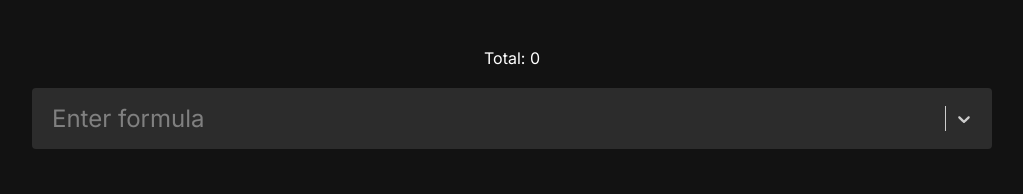
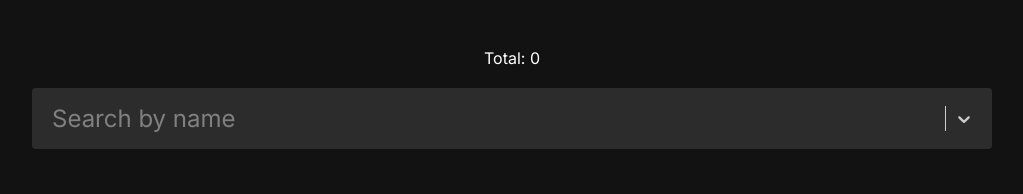
Before and after one commit to wecreus/lucid-task, a Next.js app: page / in a window 1280 px wide. Shown: the top 194 px of the page, without its empty margins (128-1151 px from the left). Built offline with nearby package versions, Linux system fonts and the light colour scheme.

Commit message:
chore: placeholder change

```diff
--- a/ui/MultiSearchField/MultiSearchField.tsx
+++ b/ui/MultiSearchField/MultiSearchField.tsx
@@ -5,7 +5,6 @@ import useDebounce from "@/lib/hooks/useDebounce";
 import type { MockData } from "@/lib/definitions";
 import styles from "./search.module.css";
 import Select, { type CSSObjectWithLabel } from "react-select";
-import { useFormState } from "react-dom";
 import useFormulaStore from "@/lib/store";
 
 const customStyles = {
@@ -71,7 +70,7 @@ export default function MultiSearchField() {
             )
           )
         }
-        placeholder="Enter formula"
+        placeholder="Search by name"
         isMulti
         getOptionLabel={(option: MockData) => option.name}
         options={data}
```
